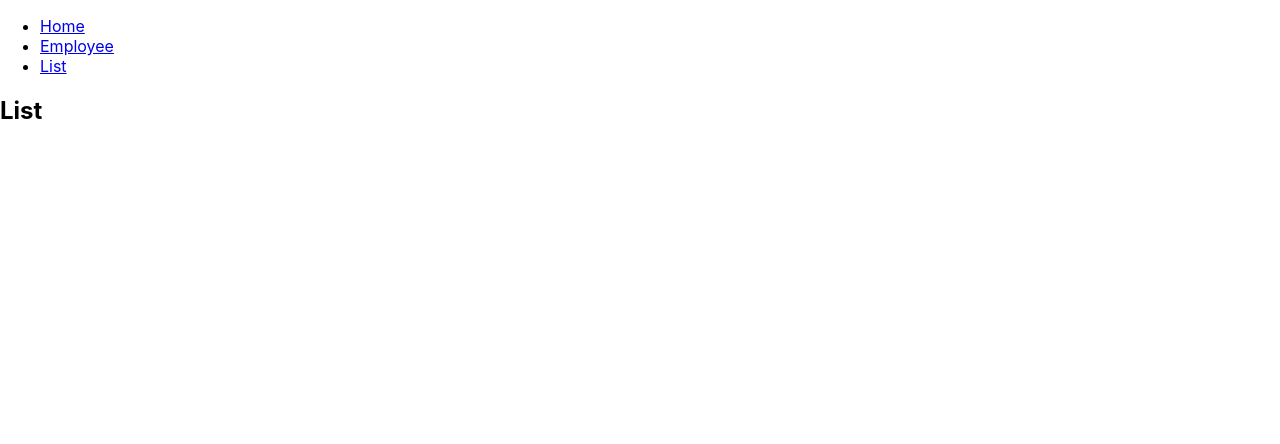
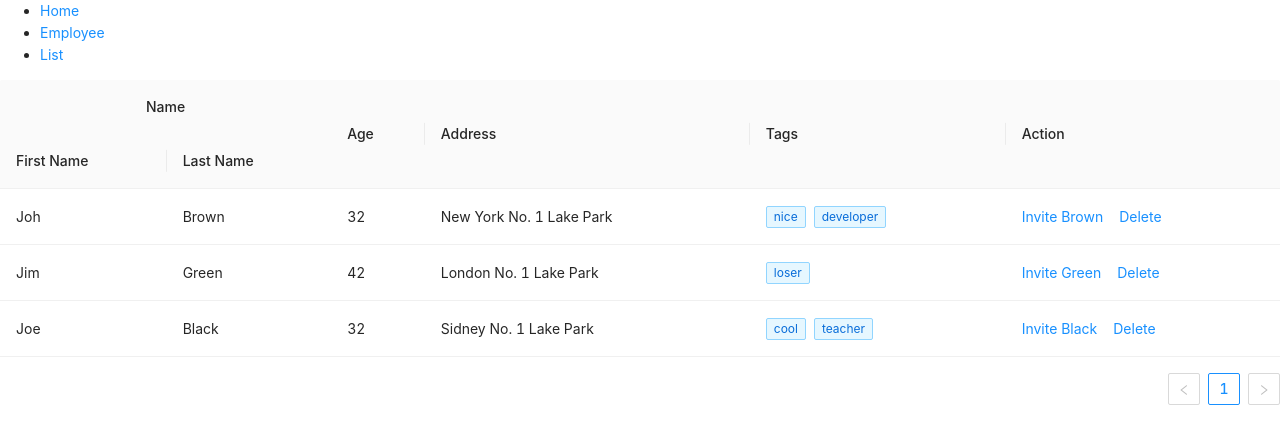
Before and after one commit to RudyChan0/SE_Web, a React (Create React App) app: page /list in a window 1280 px wide. Shown: the top 444 px of the page. Built offline with nearby package versions, Linux system fonts and the light colour scheme.

Commit message:
massion 3 completing

```diff
--- a/package.json
+++ b/package.json
@@ -6,6 +6,7 @@
     "@testing-library/jest-dom": "^5.13.0",
     "@testing-library/react": "^11.2.7",
     "@testing-library/user-event": "^12.8.3",
+    "antd": "^4.16.2",
     "create-react-app": "^4.0.3",
     "react": "^17.0.2",
     "react-dom": "^17.0.2",
--- a/src/App.js
+++ b/src/App.js
@@ -7,6 +7,11 @@ import {
   Route,
   Link
 } from "react-router-dom";
+import { Table, Tag, Space } from 'antd';
+
+import ReactDOM from 'react-dom';
+
+import 'antd/dist/antd.css';
 
 export default function App() {
   return (
@@ -69,6 +74,70 @@ function Employee() {
   return <h2>Employee</h2>;
 }
 
+
+const { Column, ColumnGroup } = Table;
+
+const data = [
+  {
+    key: '1',
+    firstName: 'Joh',
+    lastName: 'Brown',
+    age: 32,
+    address: 'New York No. 1 Lake Park',
+    tags: ['nice', 'developer'],
+  },
+  {
+    key: '2',
+    firstName: 'Jim',
+    lastName: 'Green',
+    age: 42,
+    address: 'London No. 1 Lake Park',
+    tags: ['loser'],
+  },
+  {
+    key: '3',
+    firstName: 'Joe',
+    lastName: 'Black',
+    age: 32,
+    address: 'Sidney No. 1 Lake Park',
+    tags: ['cool', 'teacher'],
+  },
+];
 function List() {
-  return <h2>List</h2>;
+  return(
+    <Table dataSource={data}>
+    <ColumnGroup title="Name">
+      <Column title="First Name" dataIndex="firstName" key="firstName" />
+      <Column title="Last Name" dataIndex="lastName" key="lastName" />
+    </ColumnGroup>
+    <Column title="Age" dataIndex="age" key="age" />
+    <Column title="Address" dataIndex="address" key="address" />
+    <Column
+      title="Tags"
+      dataIndex="tags"
+      key="tags"
+      render={tags => (
+        <>
+          {tags.map(tag => (
+            <Tag color="blue" key={tag}>
+              {tag}
+            </Tag>
+          ))}
+        </>
+      )}
+    />
+    <Column
+      title="Action"
+      key="action"
+      render={(text, record) => (
+        <Space size="middle">
+          <a>Invite {record.lastName}</a>
+          <a>Delete</a>
+        </Space>
+      )}
+    />
+  </Table>
+  )
+
+
 }
```
Also changed, not shown: test.js (added), 1 other file (tests, documents, lock files or other folders).
